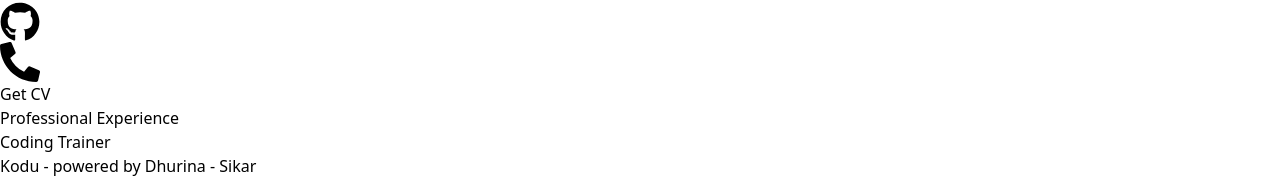
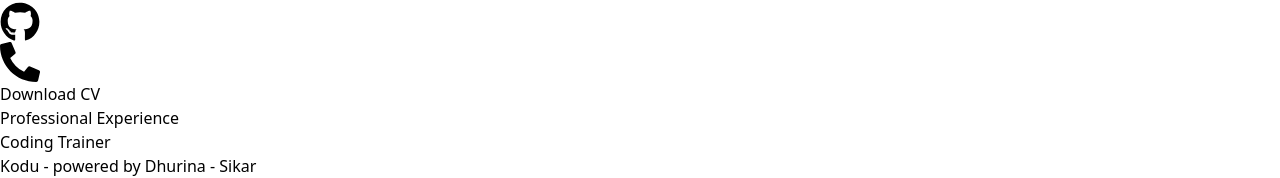
Before and after one commit to SinghLokesh02/lokesh-portfolio, a React (Vite) app: page / in a window 1280 px wide. Shown: the part 1481-1659 px from the top of the page. Built offline with nearby package versions, Linux system fonts and the light colour scheme.

Commit message:
More functionality to Nav & and favicon

```diff
--- a/index.html
+++ b/index.html
@@ -2,7 +2,7 @@
 <html lang="en">
   <head>
     <meta charset="UTF-8" />
-    <link rel="icon" type="image/svg+xml" href="/vite.svg" />
+    <link rel="icon" type="image/svg+xml" href="./src/assets/ProfilePic.png" />
     <meta name="viewport" content="width=device-width, initial-scale=1.0" />
     <title>Lokesh Singh</title>
   </head>
--- a/src/Components/About.jsx
+++ b/src/Components/About.jsx
@@ -101,7 +101,7 @@ const About = () => {
             download
             className="inline-block bg-blue-500 text-white font-semibold py-2 px-8 rounded-lg text-xl shadow-md hover:bg-blue-600 hover:scale-105 transition-all duration-300"
           >
-            Get CV
+            Download CV
           </a>
         </div>
       </div>
--- a/src/Components/Navbar.jsx
+++ b/src/Components/Navbar.jsx
@@ -10,7 +10,7 @@ const Navbar = () => {
           <div className="flex justify-between h-16">
             <div className="flex items-center justify-between w-full">
               <div className="head">
-                <h1 className="text-2xl font-bold  text-blue-500">Lokesh</h1>
+                <a className="text-2xl font-bold  text-blue-500" href="#home">Lokesh</a>
               </div>
               <div className="hidden sm:-my-px sm:ml-6 sm:flex sm:space-x-8">
                 <div className="others-link flex gap-x-5">
```
Also changed, not shown: questions.js (added, +123 -0 lines).
